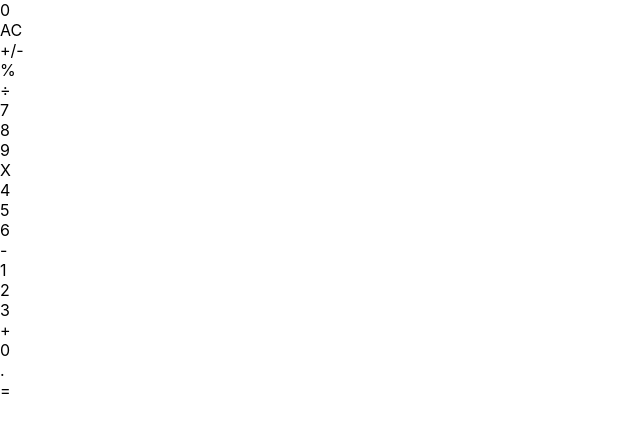
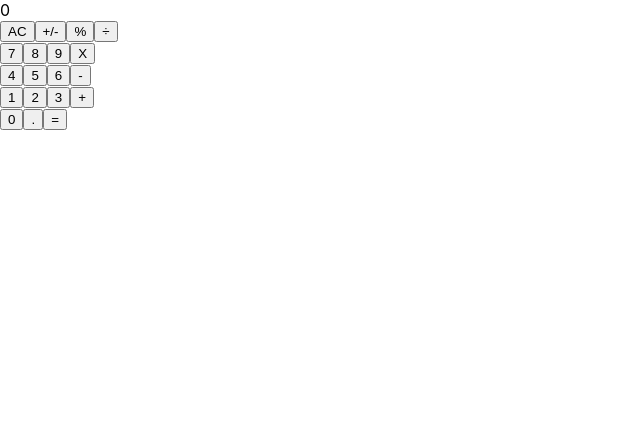
Before and after one commit to santiago-rodrig/react-calculator, a React (Create React App) app: page / in a window 1280 px wide. Shown: the top 432 px of the page, without its empty margins (0-640 px from the left). Built offline with nearby package versions, Linux system fonts and the light colour scheme.

Commit message:
use a button tag for the Button component

```diff
--- a/src/components/Button.js
+++ b/src/components/Button.js
@@ -2,7 +2,7 @@ import React from 'react';
 import PropTypes from 'prop-types';
 
 function Button(props) {
-  return <div>{props.name}</div>;
+  return <button type="button">{props.name}</button>;
 }
 
 Button.propTypes = {
```
